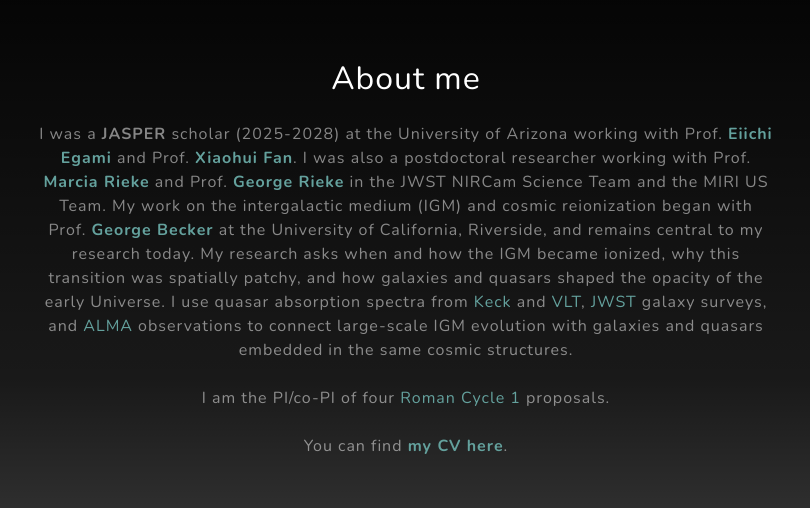
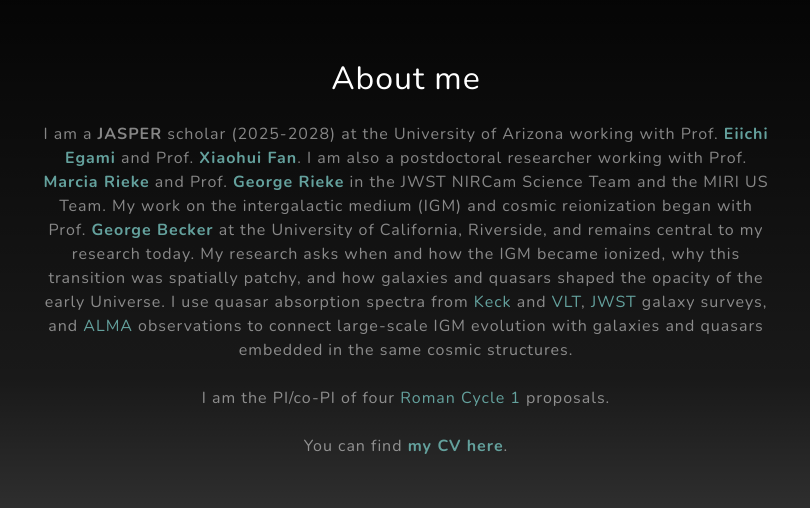
Before and after one commit to ydzhuastro/ydzhuastro.github.io, a plain HTML site: page index.html in a window 1280 px wide. Shown: the part 900-1408 px from the top of the page, 234-1044 px from the left. Drawn offline with nearby package versions, Linux system fonts and the light colour scheme.

Commit message:
updated CV and web

```diff
--- a/index.html
+++ b/index.html
@@ -69,7 +69,7 @@
                     <div class="col-lg-8 mx-auto">
                         <h2 class="text-white mb-4">About me</h2>
                         <p class="text-white-50">
-                            I was a <b>JASPER</b> scholar (2025-2028) at the University of Arizona working with Prof. <a href="https://egami-group.github.io/"><b>Eiichi Egami</b></a> and Prof. <a href="https://astro.arizona.edu/person/xiaohui-fan"><b>Xiaohui Fan</b></a>. I was also a postdoctoral researcher working with Prof. <a href="https://astro.arizona.edu/research-groups/ir-group"><b>Marcia Rieke</b></a> and Prof. <a href="https://astro.arizona.edu/research-groups/ir-group"><b>George Rieke</b></a> in the JWST NIRCam Science Team and the MIRI US Team. My work on the intergalactic medium (IGM) and cosmic reionization began with Prof. <a href="https://sites.google.com/ucr.edu/georgebecker"><b>George Becker</b></a> at the University of California, Riverside, and remains central to my research today.
+                            I am a <b>JASPER</b> scholar (2025-2028) at the University of Arizona working with Prof. <a href="https://egami-group.github.io/"><b>Eiichi Egami</b></a> and Prof. <a href="https://astro.arizona.edu/person/xiaohui-fan"><b>Xiaohui Fan</b></a>. I am also a postdoctoral researcher working with Prof. <a href="https://astro.arizona.edu/research-groups/ir-group"><b>Marcia Rieke</b></a> and Prof. <a href="https://astro.arizona.edu/research-groups/ir-group"><b>George Rieke</b></a> in the JWST NIRCam Science Team and the MIRI US Team. My work on the intergalactic medium (IGM) and cosmic reionization began with Prof. <a href="https://sites.google.com/ucr.edu/georgebecker"><b>George Becker</b></a> at the University of California, Riverside, and remains central to my research today.
                             <!-- <br>  -->
                             My research asks when and how the IGM became ionized, why this transition was spatially patchy, and how galaxies and quasars shaped the opacity of the early Universe. I use quasar absorption spectra from <a href="https://www.keckobservatory.org">Keck</a> and <a href="https://www.eso.org/public/usa/teles-instr/paranal-observatory/vlt/">VLT</a>, <a href="https://www.jwst.nasa.gov">JWST</a> galaxy surveys, and <a href="https://almascience.nrao.edu/aq/?result_view=observations&amp;piName=Zhu,%20Yongda">ALMA</a> observations to connect large-scale IGM evolution with galaxies and quasars embedded in the same cosmic structures.
                             <br>
```
